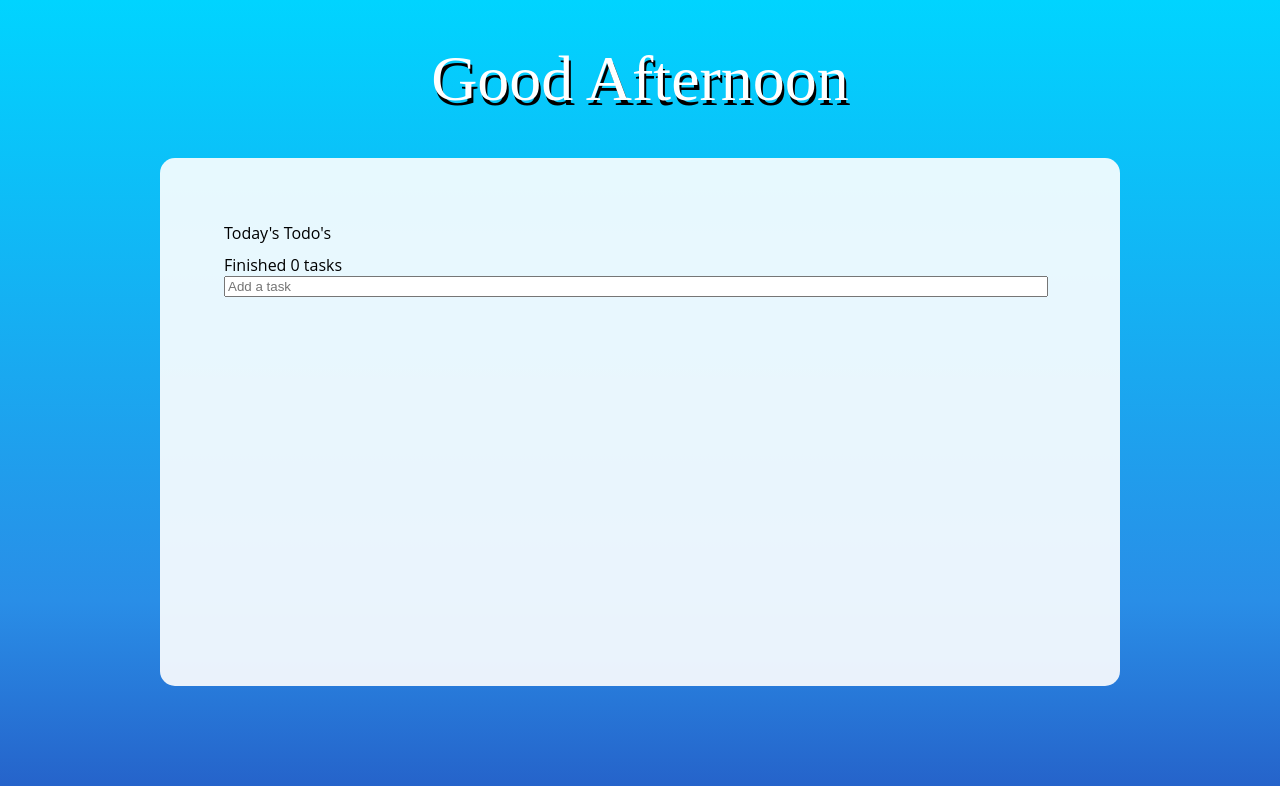
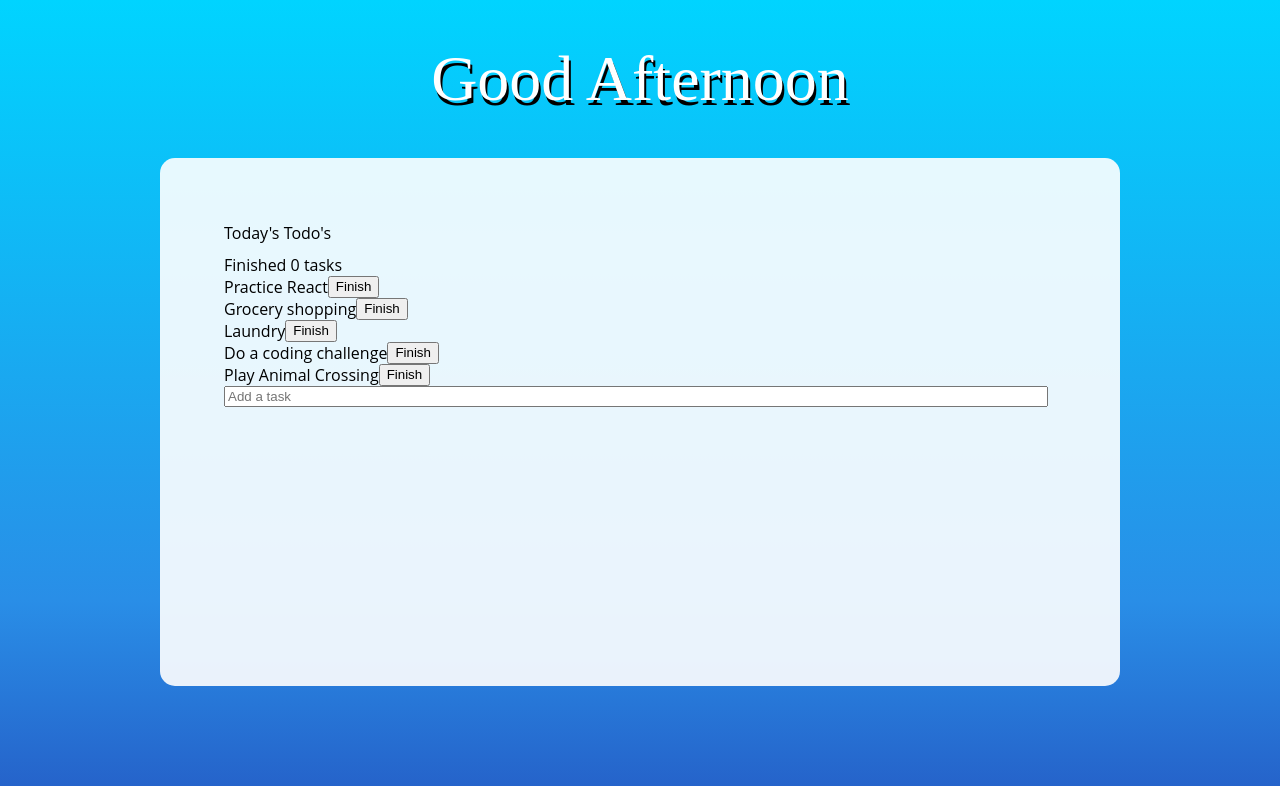
Before and after one commit to cayleatopolski/toDoListReact, a React (Create React App) app: page / in a window 1280 px wide. Shown: the top 786 px of the page. Built offline with nearby package versions, Linux system fonts and the light colour scheme.

Commit message:
Refactored data to a json file and refactored components.

```diff
--- a/src/App.js
+++ b/src/App.js
@@ -1,11 +1,14 @@
-import { React, useState } from 'react';
+import React, { useState } from 'react';
 import './App.css';
 import Greeting from './components/Greeting';
 import TodoItem from './components/TodoItem';
 import TodoList from './components/TodoList';
 import AddItem from './components/AddItem';
+import todosData from './todosData.json';
 
 const App = () => {
+  const [count, setCount] = useState(0);
+
   return (
     <main>
       <section id='greeting'>
@@ -14,9 +17,9 @@ const App = () => {
       <section id='todoList'>
         <div id='header'>
           <h2>Today's Todo's</h2>
-          <span>Finished 0 tasks</span>
+          <span>Finished {count} tasks</span>
         </div>
-        <TodoList />
+        <TodoList todosData={todosData} setCount={setCount} count={count} />
         <AddItem />
       </section>
     </main>
--- a/src/components/AddItem.js
+++ b/src/components/AddItem.js
@@ -1,8 +1,7 @@
-import { React, useState } from 'react';
+import React, { useState } from 'react';
 
 const AddItem = () => {
   //   const [value, addValue] = useState('');
-
   return <input type='text' placeholder='Add a task'></input>;
 };
 
--- a/src/components/TodoItem.js
+++ b/src/components/TodoItem.js
@@ -1,23 +1,23 @@
-import { React, useState } from 'react';
-import todosData from '../todosData.json';
+import React, { useState } from 'react';
 
-const TodoItem = (props) => {
-  // const [todoList, setTodos] = useState(todosData);
+const TodoItem = ({ text, setCount, count }) => {
   const [isCompleted, setIsCompleted] = useState(false);
 
-  // const listOfTodos = todosData.map((todo, index) => (
-  //   <div key={todo.id} todo={todo} />
-  // ));
+  const handleClick = () => {
+    setIsCompleted(!isCompleted);
+
+    !isCompleted && setCount(count + 1);
+    isCompleted && setCount(count - 1);
+  };
 
   return (
-    <div>
-      <label>
-        <div
-          style={isCompleted ? { textDecoration: 'line-through' } : {}}
-        ></div>
-        <input type='checkbox' name='item' checked='false'></input>
-      </label>
-      <button type='button'>Delete</button>
+    <div style={{ display: 'flex' }}>
+      <p style={isCompleted ? { textDecoration: 'line-through' } : {}}>
+        {text}
+      </p>
+      <button type='button' onClick={handleClick}>
+        {isCompleted ? 'Undo' : 'Finish'}
+      </button>
     </div>
   );
 };
--- a/src/components/TodoList.js
+++ b/src/components/TodoList.js
@@ -1,12 +1,19 @@
-import React from 'react';
-import todosData from '../todosData.json';
+import React, { memo } from 'react';
+import TodoItem from './TodoItem';
 
-const TodoList = () => {
-  const listOfTodos = todosData.map((todo, index) => (
-    <div key={todo.id} todo={todo} />
-  ));
-
-  return <div>{listOfTodos}</div>;
+const TodoList = ({ todosData, setCount, count }) => {
+  return (
+    <div>
+      {todosData.map((todo) => (
+        <TodoItem
+          key={todo.id}
+          text={todo.text}
+          setCount={setCount}
+          count={count}
+        />
+      ))}
+    </div>
+  );
 };
 
-export default TodoList;
+export default memo(TodoList);
--- a/src/todosData.json
+++ b/src/todosData.json
@@ -1,27 +1,22 @@
 [
   {
     "id": 1,
-    "text": "Practice React",
-    "completed": true
+    "text": "Practice React"
   },
   {
     "id": 2,
-    "text": "Grocery shopping",
-    "completed": false
+    "text": "Grocery shopping"
   },
   {
     "id": 3,
-    "text": "Laundry",
-    "completed": true
+    "text": "Laundry"
   },
   {
     "id": 4,
-    "text": "Do a coding challenge",
-    "completed": true
+    "text": "Do a coding challenge"
   },
   {
     "id": 5,
-    "text": "Play Animal Crossing",
-    "completed": false
+    "text": "Play Animal Crossing"
   }
 ]
```
Also changed, not shown: src/components/todoitem.module.css (added).
